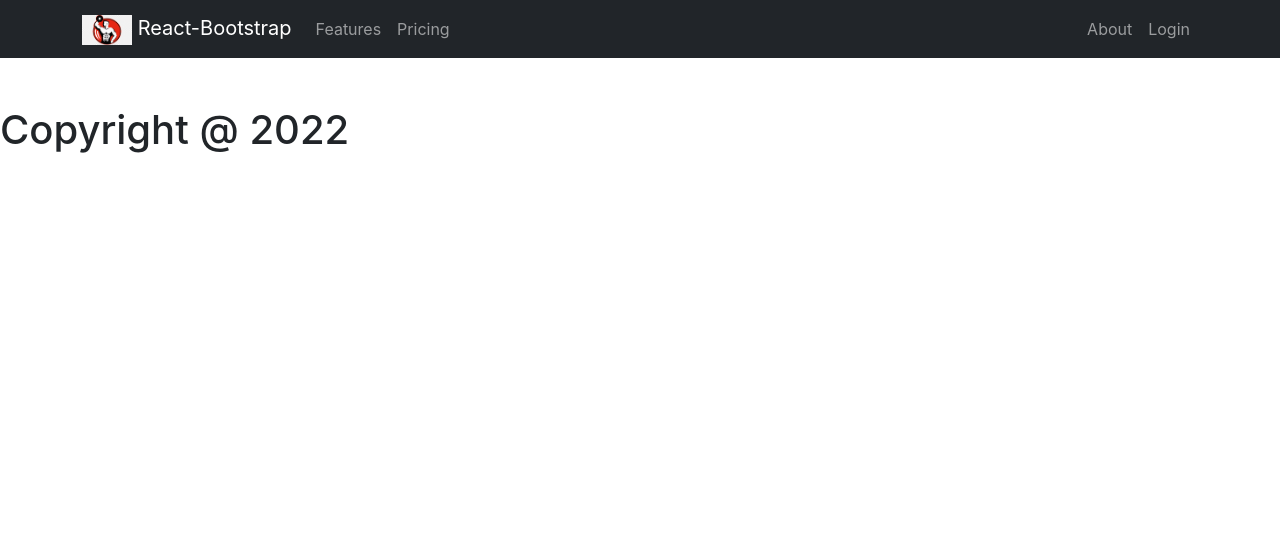
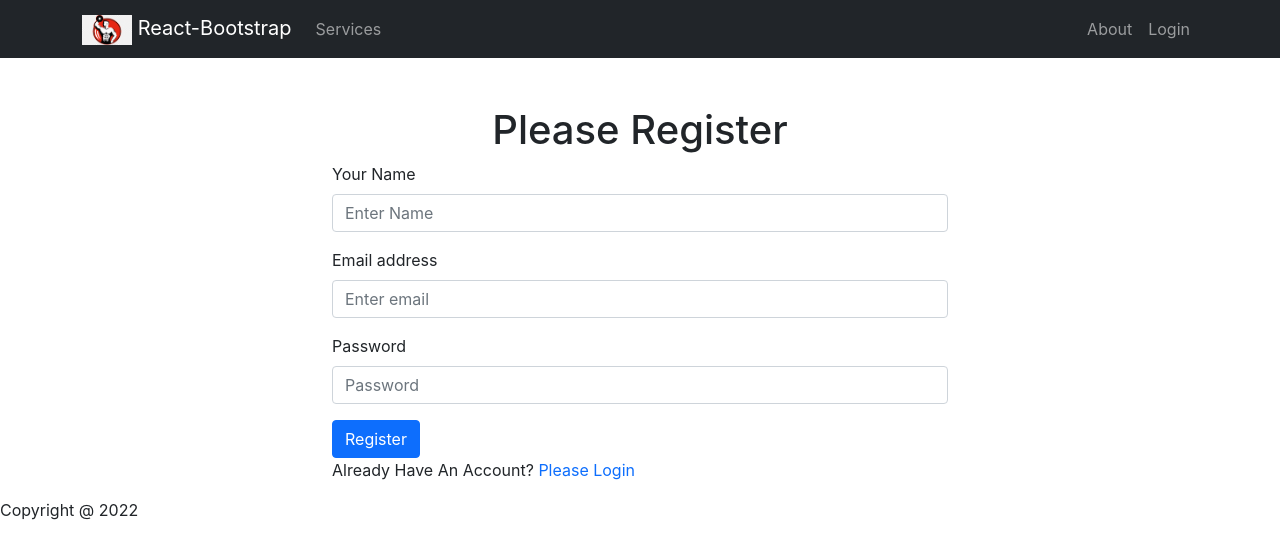
Before and after one commit to Afzal-Hossen-Hasib/Seven_Gym_Trainer, a React (Create React App) app: page /register in a window 1280 px wide. Shown: the top 558 px of the page. Built offline with nearby package versions, Linux system fonts and the light colour scheme.

Commit message:
login added

```diff
--- a/src/App.js
+++ b/src/App.js
@@ -2,8 +2,12 @@ import { Route, Routes } from 'react-router-dom';
 import './App.css';
 import About from './Pages/About/About';
 import Home from './Pages/Home/Home/Home';
+import Login from './Pages/Login/Login/Login';
+import Register from './Pages/Login/Register/Register';
+import ServiceDetailSection from './Pages/ServiceDetailSection/ServiceDetailSection';
 import Footer from './Pages/Shared/Footer/Footer';
 import Header from './Pages/Shared/Header/Header';
+import NotFound from './Pages/Shared/NotFound/NotFound';
 
 function App() {
   return (
@@ -11,7 +15,12 @@ function App() {
       <Header></Header>
       <Routes>
         <Route path='/' element={<Home></Home>}></Route>
+        <Route path='/home' element={<Home></Home>}></Route>
+        <Route path='/service/:serviceId' element={<ServiceDetailSection></ServiceDetailSection>}></Route>
         <Route path='/about' element={<About></About>}></Route>
+        <Route path='/login' element={<Login></Login>}></Route>
+        <Route path='/register' element={<Register></Register>}></Route>
+        <Route path='*' element={<NotFound></NotFound>}></Route>
       </Routes>
       <Footer></Footer>
     </div>
--- a/src/Pages/Home/Service/Service.js
+++ b/src/Pages/Home/Service/Service.js
@@ -1,9 +1,15 @@
 import React from 'react';
+import { useNavigate } from 'react-router-dom';
 import './Service.css'
 
 const Service = ({service}) => {
 
-    const {name, picture, price, desription} = service;
+    const {name, picture, price, desription, id} = service;
+    const navigate = useNavigate();
+
+    const navigteToServiceSection = id => {
+            navigate(`/service/${id}`);
+    }
 
     return (
         <div className='service-container'>
@@ -11,7 +17,7 @@ const Service = ({service}) => {
             <h2>{name}</h2>
             <h3>{desription}</h3>
             <p>{price}</p>
-            <button>Check Out</button>
+            <button onClick={() => navigteToServiceSection(id)}>Check Out</button>
         </div>
     );
 };
--- a/src/Pages/Home/Services/Services.js
+++ b/src/Pages/Home/Services/Services.js
@@ -13,7 +13,7 @@ const Services = () => {
     }, [])
 
     return (
-        <div className='container'>
+        <div id='services' className='container'>
             <h1 className='services-title mt-5'>Our Services</h1>
 
             <div className='services-container'>
--- /dev/null
+++ b/src/Pages/Login/Login/Login.js
@@ -0,0 +1,48 @@
+import React, { useRef } from "react";
+import { Button, Form } from "react-bootstrap";
+import { Link, useNavigate } from "react-router-dom";
+
+const Login = () => {
+
+    const emailRef = useRef('');
+    const passwordRef = useRef('');
+    const navigate = useNavigate ();
+
+    const handleFromSubmit = event => {
+        event.preventDefault ();
+        const email = emailRef.current.value;
+        const password = passwordRef.current.value;
+
+        console.log(email, password);
+    }
+
+    const navigateRegister = event => {
+        navigate('/register')
+    }
+
+  return (
+    <div className="container w-50 mx-auto">
+      <h1 className="text-center">Please Login</h1>
+      <Form onSubmit={handleFromSubmit}>
+        <Form.Group className="mb-3" controlId="formBasicEmail">
+          <Form.Label>Email address</Form.Label>
+          <Form.Control ref={emailRef} type="email" placeholder="Enter email" required/>
+          <Form.Text className="text-muted">
+            We'll never share your email with anyone else.
+          </Form.Text>
+        </Form.Group>
+
+        <Form.Group className="mb-3" controlId="formBasicPassword">
+          <Form.Label>Password</Form.Label>
+          <Form.Control ref={passwordRef} type="password" placeholder="Password" required/>
+        </Form.Group>
+        <Button variant="primary" type="submit">
+          Login
+        </Button>
+      </Form>
+      <p>New To Gym Trainer? <Link to='/register' className="text-primary pe-auto text-decoration-none" onClick={navigateRegister}>Please Register</Link> </p>
+    </div>
+  );
+};
+
+export default Login;
--- /dev/null
+++ b/src/Pages/Login/Register/Register.js
@@ -0,0 +1,47 @@
+import React from "react";
+import { Button, Form } from "react-bootstrap";
+import { Link, useNavigate } from "react-router-dom";
+
+const Register = () => {
+
+    const navigate = useNavigate();
+
+    const navigateLogin = () => {
+        navigate ('/login')
+    }
+
+    const handleRegister = event => {
+        event.preventDefault ();
+        const name = event.target.name.value;
+        const email = event.target.email.value;
+        const password = event.target.password.value;
+    }
+
+  return (
+    <div className="container w-50 mx-auto">
+      <h1 className="text-center">Please Register</h1>
+      <Form onSubmit={handleRegister}>
+      <Form.Group className="mb-3">
+          <Form.Label>Your Name</Form.Label>
+          <Form.Control type="text" placeholder="Enter Name" />
+        </Form.Group>
+
+        <Form.Group className="mb-3" controlId="formBasicEmail">
+          <Form.Label>Email address</Form.Label>
+          <Form.Control type="email" placeholder="Enter email" required/>
+        </Form.Group>
+
+        <Form.Group className="mb-3" controlId="formBasicPassword">
+          <Form.Label>Password</Form.Label>
+          <Form.Control type="password" placeholder="Password" required/>
+        </Form.Group>
+        <Button variant="primary" type="submit">
+          Register
+        </Button>
+      </Form>
+      <p>Already Have An Account? <Link to='/login' className="text-primary pe-auto text-decoration-none" onClick={navigateLogin}>Please Login</Link> </p>
+    </div>
+  );
+};
+
+export default Register;
--- /dev/null
+++ b/src/Pages/ServiceDetailSection/ServiceDetailSection.js
@@ -0,0 +1,15 @@
+import React from 'react';
+import { useParams } from 'react-router-dom';
+
+const ServiceDetailSection = () => {
+
+    const {serviceId} = useParams();
+
+    return (
+        <div>
+            <h1>Welcome To service: {serviceId}</h1>
+        </div>
+    );
+};
+
+export default ServiceDetailSection;
--- a/src/Pages/Shared/Footer/Footer.js
+++ b/src/Pages/Shared/Footer/Footer.js
@@ -7,7 +7,7 @@ const Footer = () => {
 
     return (
             <footer>
-                <h1>Copyright @ {year}</h1>
+                <p>Copyright @ {year}</p>
             </footer>
     );
 };
--- a/src/Pages/Shared/Header/Header.js
+++ b/src/Pages/Shared/Header/Header.js
@@ -14,8 +14,7 @@ const Header = () => {
   <Navbar.Toggle aria-controls="responsive-navbar-nav" />
   <Navbar.Collapse id="responsive-navbar-nav">
     <Nav className="me-auto">
-      <Nav.Link href="#features">Features</Nav.Link>
-      <Nav.Link href="#pricing">Pricing</Nav.Link>
+      <Nav.Link href="home#services">Services</Nav.Link>
     </Nav>
     <Nav>
       <Nav.Link as={Link} to="/about">About</Nav.Link>
--- a/src/Pages/ServiceSection/ServiceSection.js
+++ b/src/Pages/Shared/NotFound/NotFound.js
@@ -1,11 +1,11 @@
 import React from 'react';
 
-const ServiceSection = () => {
+const NotFound = () => {
     return (
         <div>
-
+            <h1>Not Found</h1>
         </div>
     );
 };
 
-export default ServiceSection;
+export default NotFound;
```
Also changed, not shown: src/Pages/Login/Login/Login.css (added), src/Pages/Login/Register/Register.css (added).
